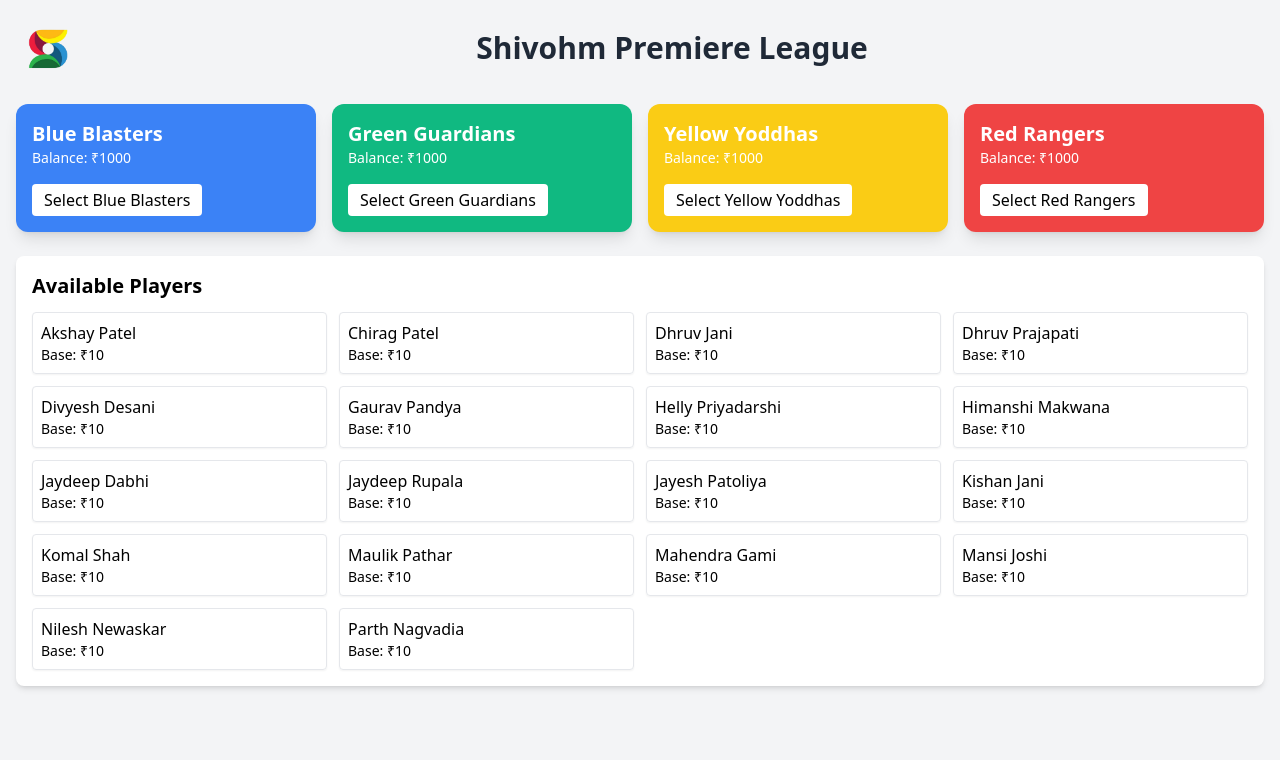
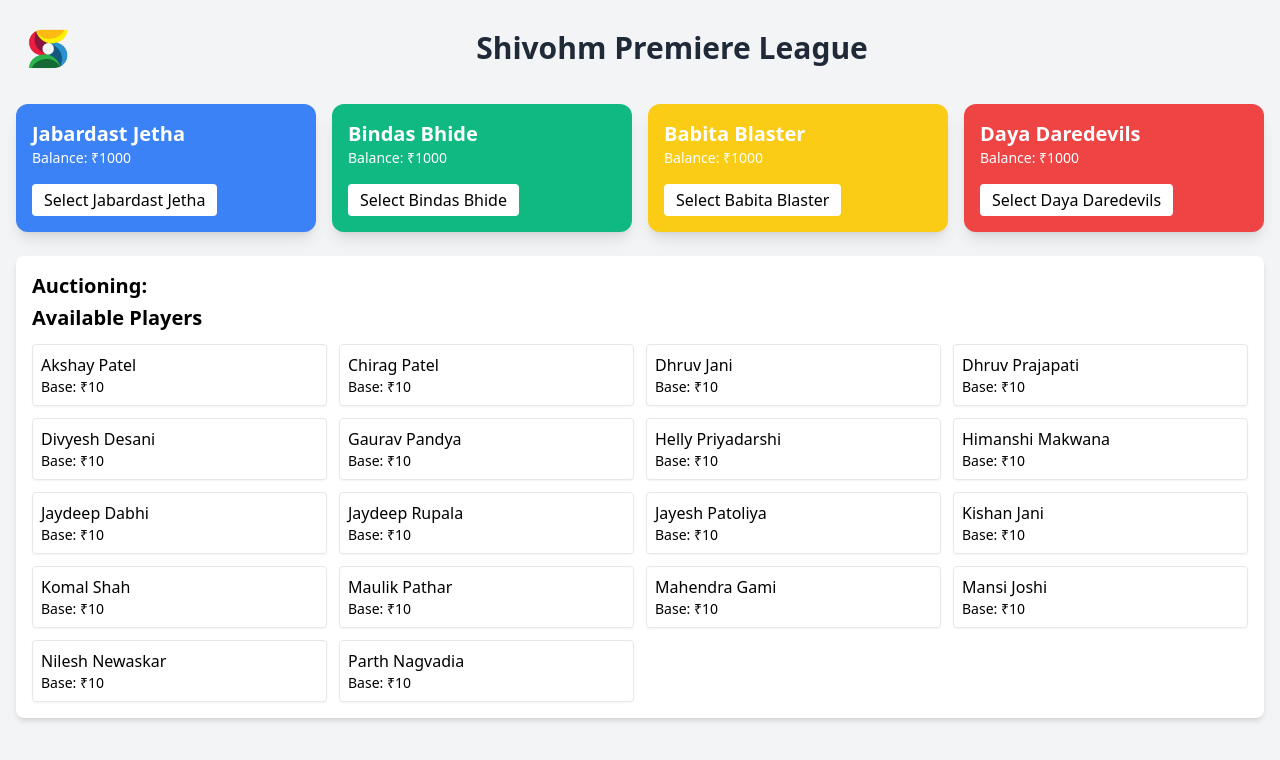
Before and after one commit to Dhruv1509/SPL-Auction, a React (Create React App) app: page / in a window 1280 px wide. Shown: the top 760 px of the page. Built offline with nearby package versions, Linux system fonts and the light colour scheme.

Commit message:
Update App.js

```diff
--- a/src/App.js
+++ b/src/App.js
@@ -1,13 +1,13 @@
 // SPL Auction Platform - Enhanced UI with Shivohm Branding
 import React, { useState } from "react";
-const logo = "/logo.png"; // ✅ Use public URL path
-<img src={logo} alt="Shivohm Logo" className="w-16 h-16" />
+
+const logo = "/logo.png"; // Use logo from public directory
 
 const initialTeams = [
-  { name: "Blue Blasters", color: "#3B82F6", balance: 1000, players: [] },
-  { name: "Green Guardians", color: "#10B981", balance: 1000, players: [] },
-  { name: "Yellow Yoddhas", color: "#FACC15", balance: 1000, players: [] },
-  { name: "Red Rangers", color: "#EF4444", balance: 1000, players: [] },
+  { name: "Jabardast Jetha", color: "#3B82F6", balance: 1000, players: [] },
+  { name: "Bindas Bhide", color: "#10B981", balance: 1000, players: [] },
+  { name: "Babita Blaster", color: "#FACC15", balance: 1000, players: [] },
+  { name: "Daya Daredevils", color: "#EF4444", balance: 1000, players: [] },
 ];
 
 const playerNames = [
@@ -88,6 +88,7 @@ export default function SPLAuction() {
 
       {/* Players List */}
       <div className="bg-white p-4 rounded-lg shadow-md mb-4">
+        <h2 className="text-xl font-semibold mb-1">Auctioning:</h2>
         <h2 className="text-xl font-semibold mb-3">Available Players</h2>
         <div className="grid grid-cols-2 md:grid-cols-4 gap-3">
           {sortedPlayers.map((player) => (
```
